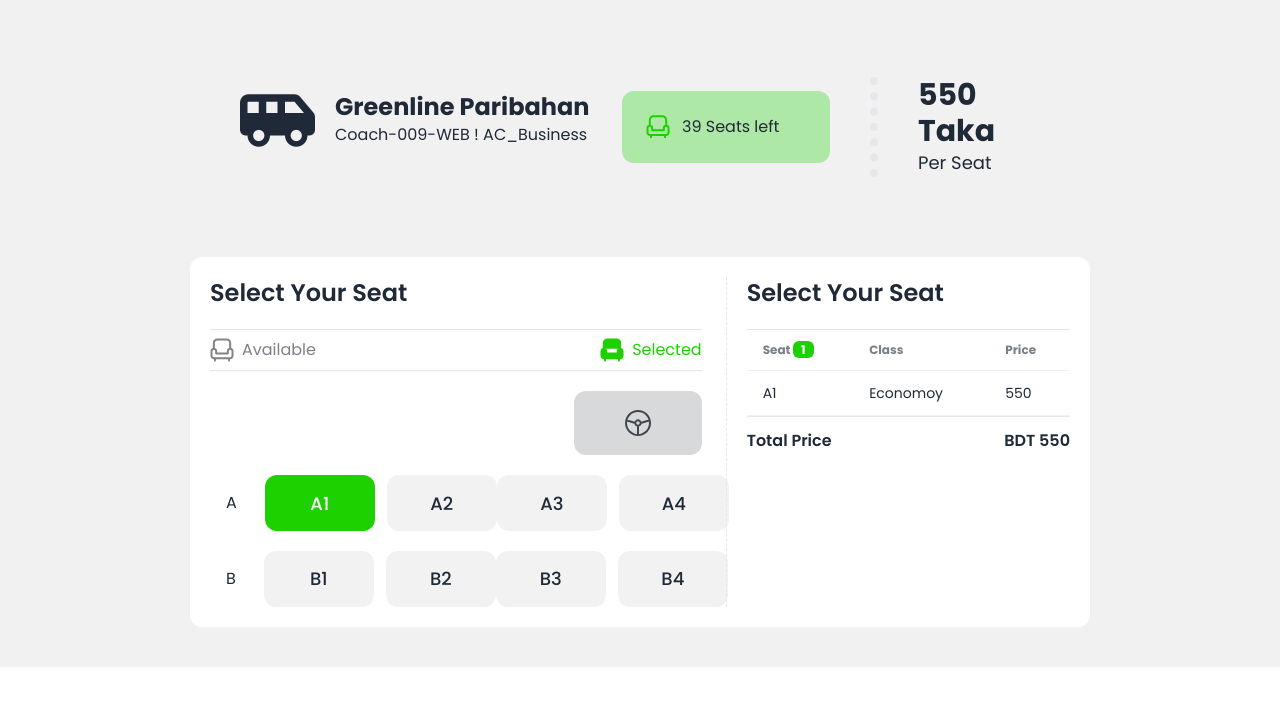
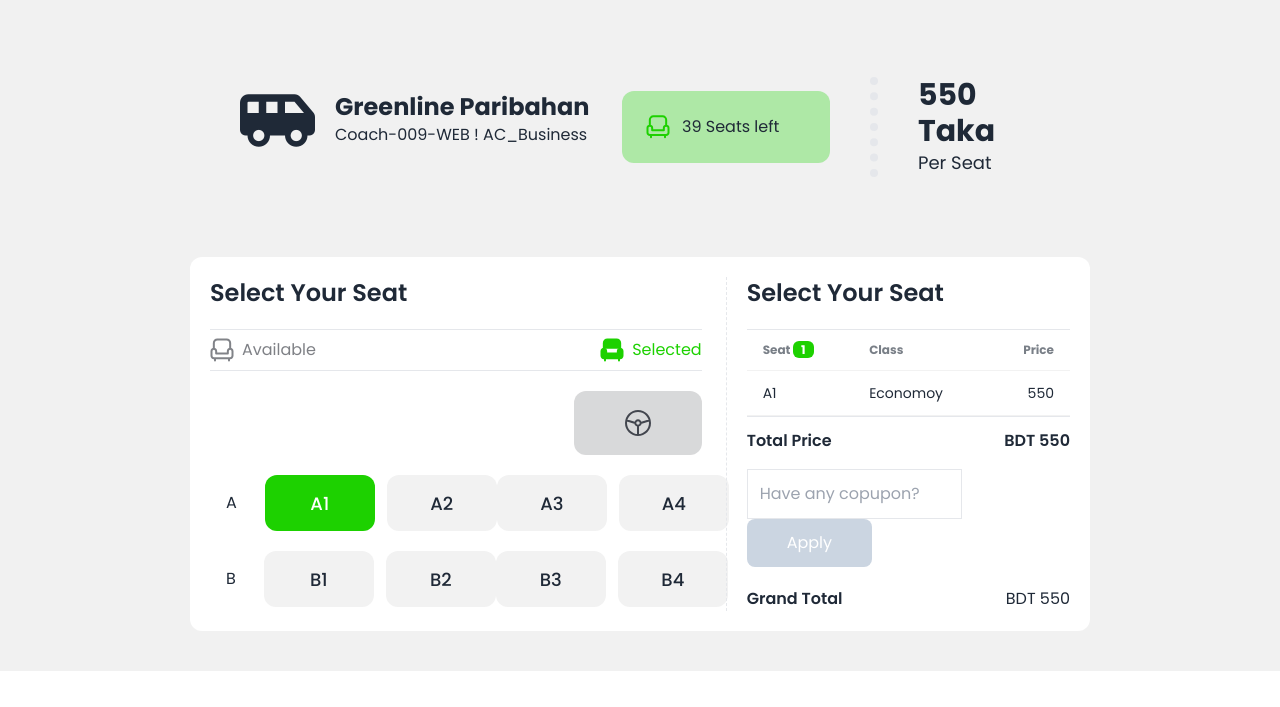
Before and after one commit to Abusayedshuvo/ticket-js, a plain HTML site: page index.html in a window 1280 px wide. Both pictures are taken after a click on the button "A1". Shown: the part 643-1350 px from the top of the page. Drawn offline with nearby package versions, Linux system fonts and the light colour scheme.

Commit message:
grand total, total, not buy more than 4 ticket

```diff
--- a/assest/script.js
+++ b/assest/script.js
@@ -2,7 +2,6 @@
 let uniqueSeat = [];
 
 function seatClick(seatId) {
-  getBgColorById(seatId);
   buySeat.push(seatId);
   if (buySeat.length > 0) {
     for (let i of buySeat) {
@@ -12,7 +11,18 @@
       }
     }
   }
+
+  if (uniqueSeat.length >= 4) {
+    const allButton = document.querySelectorAll("#all-seat button");
+    for (let i of allButton) {
+      i.setAttribute("disabled", true);
+    }
+    alert("you can't buy more than 4 ticket");
+  }
+  getBgColorById(seatId);
   setTextById("seat-count", uniqueSeat.length);
   setTextById("available-seat", 40 - uniqueSeat.length);
   setTextById("total-price", uniqueSeat.length * 550);
+  setTextById("grand-total", uniqueSeat.length * 550);
+  copupon(uniqueSeat);
 }
--- a/assest/utili.js
+++ b/assest/utili.js
@@ -23,6 +23,25 @@
   const newTr = document.createElement("tr");
   newTr.innerHTML = `<td class="uppercase">${elementId} </td>
                     <td>Economoy</td>
-                    <td>550</td>`;
+                    <td class="text-right">550</td>`;
   return seatTable.appendChild(newTr);
 }
+
+// copupon code function
+function copupon(uniqueSeat) {
+  const applyBtn = document.getElementById("apply-btn");
+  if (uniqueSeat.length >= 4) {
+    applyBtn.removeAttribute("disabled");
+  }
+  applyBtn.addEventListener("click", function () {
+    const copuponInput = document.getElementById("copupon-input").value;
+    const totalPrice = getTextById("total-price");
+    let grandTotal = 0;
+    if (copuponInput === "NEW15") {
+      grandTotal = totalPrice - totalPrice * 0.15;
+    } else if (copuponInput === "Couple20") {
+      grandTotal = totalPrice - totalPrice * 0.2;
+    }
+    setTextById("grand-total", grandTotal);
+  });
+}
--- a/index.html
+++ b/index.html
@@ -48,7 +48,7 @@
               <p>use by January 2024</p>
             </div>
             <div>
-              <p class="text-2xl font-semibold">Couple 20</p>
+              <p class="text-2xl font-semibold">Couple20</p>
               <p>Coupon Code</p>
             </div>
           </div>
@@ -193,6 +193,7 @@
               </div>
             </div>
             <!-- seat number   -->
+            <div id="all-seat">
               <!-- A seat -->
               <div class="flex justify-between">
                 <div class="flex gap-3">
@@ -217,12 +218,21 @@
               <div class="flex justify-between mt-5">
                 <div class="flex gap-3">
                   <span class="p-4">B</span>
-                <span class="seat">B1</span>
-                <span class="seat">B2</span>
+                  <button onclick="seatClick('b1')" id="b1" class="seat">
+                    B1
+                  </button>
+                  <button onclick="seatClick('b2')" id="b2" class="seat">
+                    B2
+                  </button>
                 </div>
                 <div class="flex gap-3">
-                <span class="seat">B3</span>
-                <span class="seat">B4</span>
+                  <button onclick="seatClick('b3')" id="b3" class="seat">
+                    B3
+                  </button>
+                  <button onclick="seatClick('b4')" id="b4" class="seat">
+                    B4
+                  </button>
+                </div>
               </div>
             </div>
           </div>
@@ -242,7 +252,7 @@
                     >
                   </th>
                   <th>Class</th>
-                  <th>Price</th>
+                  <th class="text-right">Price</th>
                 </thead>
                 <tbody id="seat-table"></tbody>
               </table>
@@ -253,6 +263,28 @@
                   BDT <span id="total-price">00</span>
                 </p>
               </div>
+              <!-- Couple code -->
+              <div id="copupon-box" class="mt-4">
+                <input
+                  id="copupon-input"
+                  class="p-3 border w-8/12"
+                  type="text"
+                  placeholder="Have any copupon?"
+                />
+                <button
+                  id="apply-btn"
+                  disabled
+                  class="bg-[#1DD100] rounded-lg text-white px-10 py-3 disabled:bg-slate-300"
+                >
+                  Apply
+                </button>
+              </div>
+              <div class="mt-5">
+                <div class="flex justify-between">
+                  <span class="font-semibold">Grand Total</span>
+                  <span>BDT <span id="grand-total">00</span></span>
+                </div>
+              </div>
             </div>
           </div>
         </div>
```
Lines whose indentation alone changed are shown as unchanged.
